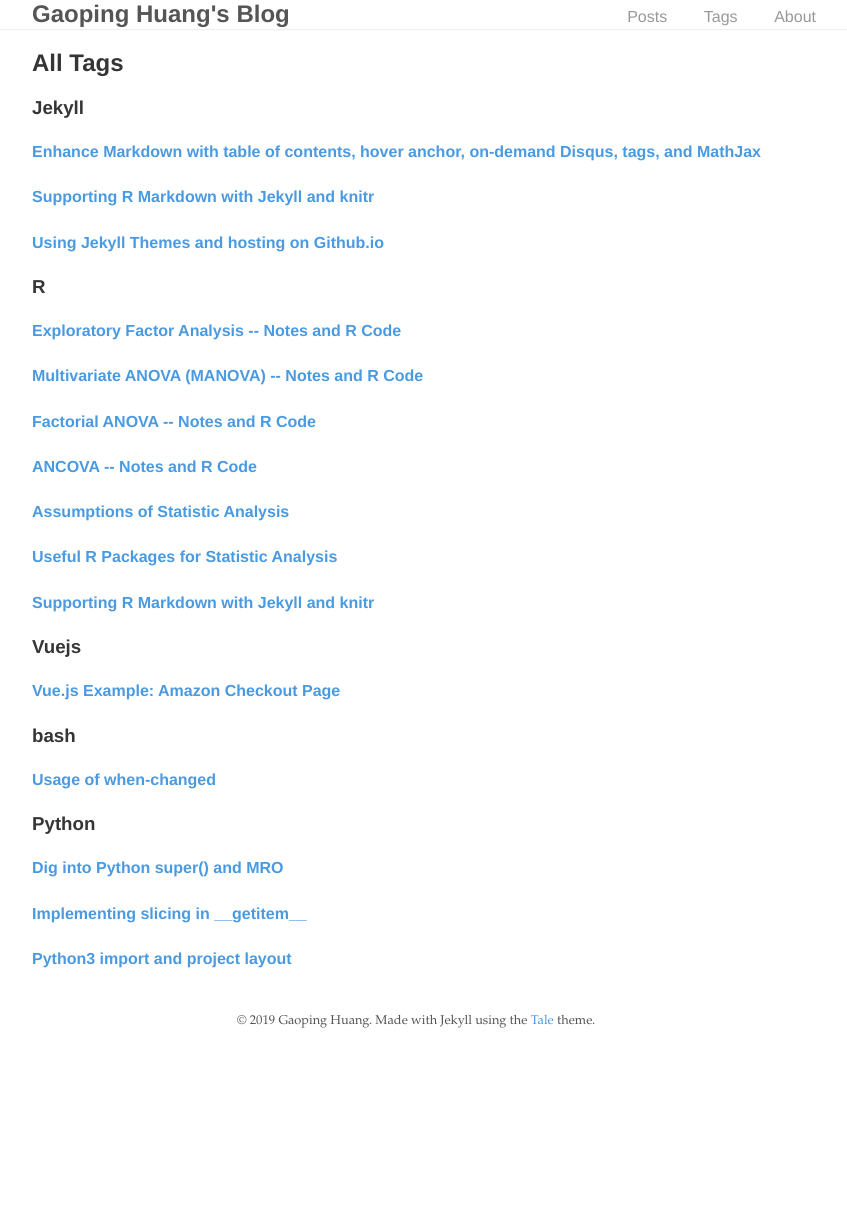
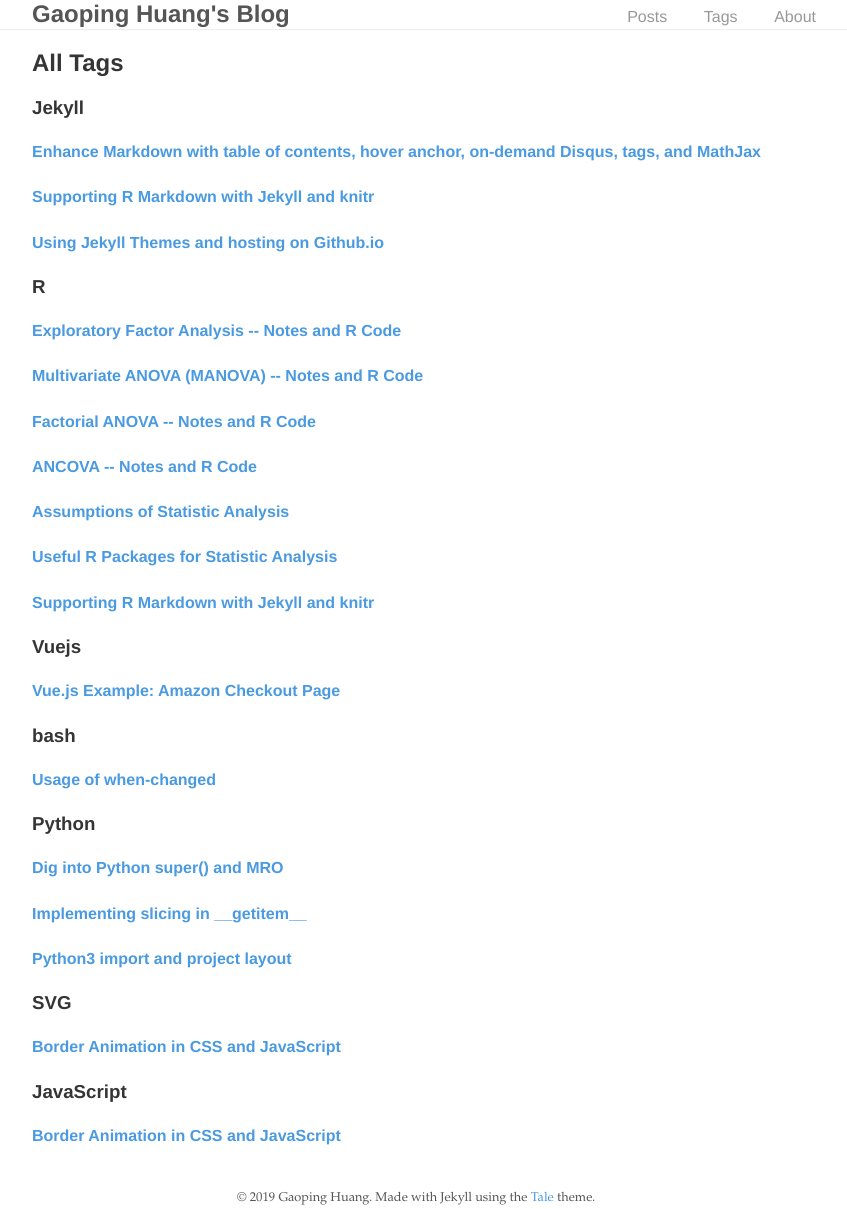
Before and after one commit to gaopinghuang0/gaopinghuang0.github.io, a Jekyll site: the page built from tags.html, in a window 1280 px wide. Shown: the whole page, without its empty margins (224-1071 px from the left). Built offline with Jekyll 4.4.1, drawn with Linux system fonts in a browser that asks for light colours; before the commit the page ends 1032 px from its top, so only the background shows below that; some of the changed lines change nothing that is shown.

Commit message:
add post about border animation

```diff
--- a/_drafts/border-animation-in-css-and-js.md
+++ b/_posts/2019-1-1-border-animation.md
@@ -20,7 +20,6 @@
 By using CSS animation and gradually decreasing the value of offset, we can animate the path. Below is a Codepen demo.
 
 <p data-height="313" data-theme-id="0" data-slug-hash="MZyvYV" data-default-tab="css,result" data-user="highfreq" data-pen-title="Border Animation with CSS and SVG" class="codepen">See the Pen <a href="https://codepen.io/highfreq/pen/MZyvYV/">Border Animation with CSS and SVG</a> by Gaoping (<a href="https://codepen.io/highfreq">@highfreq</a>) on <a href="https://codepen.io">CodePen</a>.</p>
-<script async src="https://static.codepen.io/assets/embed/ei.js"></script>
 
 However, this assumes that we already know the total length of a path. But if the path is complex or dynamically changing, we need to use JavaScript to get its length. See below.
 
@@ -29,8 +28,20 @@
 For the same SVG shape, here we first get its length by JavaScript and then set its style. The main idea is still the same.
 
 <p data-height="312" data-theme-id="0" data-slug-hash="VqazXa" data-default-tab="js,result" data-user="highfreq" data-pen-title="Border Animation with CSS and SVG" class="codepen">See the Pen <a href="https://codepen.io/highfreq/pen/VqazXa/">Border Animation with CSS and SVG</a> by Gaoping (<a href="https://codepen.io/highfreq">@highfreq</a>) on <a href="https://codepen.io">CodePen</a>.</p>
+
+## Canvas and JavaScript
+For the same SVG shape, we can render it in canvas. Here, I want to use the svg path property `"M x y L x0 y0 ..."` as the input. Then we need to address two challenges.
+1. Draw canvas path using the svg path. We can use the new `Path2D` API, see more from [Stack Overflow](https://stackoverflow.com/questions/9458239/draw-path-in-canvas-with-svg-path-data-svg-paths-to-canvas-paths).
+2. Get the length of the path. We can use `svg-path-properties.js` to get the total length without drawing the svg path.
+
+Note that the `Path2D` API does not support IE or Safari. I will come back to fix it if needed.
+
+<p data-height="312" data-theme-id="0" data-slug-hash="qLPxEN" data-default-tab="js,result" data-user="highfreq" data-pen-title="Border Animation with d3 and canvas" class="codepen">See the Pen <a href="https://codepen.io/highfreq/pen/qLPxEN/">Border Animation with d3 and canvas</a> by Gaoping (<a href="https://codepen.io/highfreq">@highfreq</a>) on <a href="https://codepen.io">CodePen</a>.</p>
 <script async src="https://static.codepen.io/assets/embed/ei.js"></script>
+
+For simplicity, I use the `d3.transition` to enable the transition.
 
 
 ## References:
 1. [How SVG Line Animation Works](https://css-tricks.com/svg-line-animation-works/) by Chris Coyier
+2. [Canvas path animation using svg-path-properties](http://bl.ocks.org/rveciana/209fa7efeb01f05fa4a544a76ac8ed91)
```
